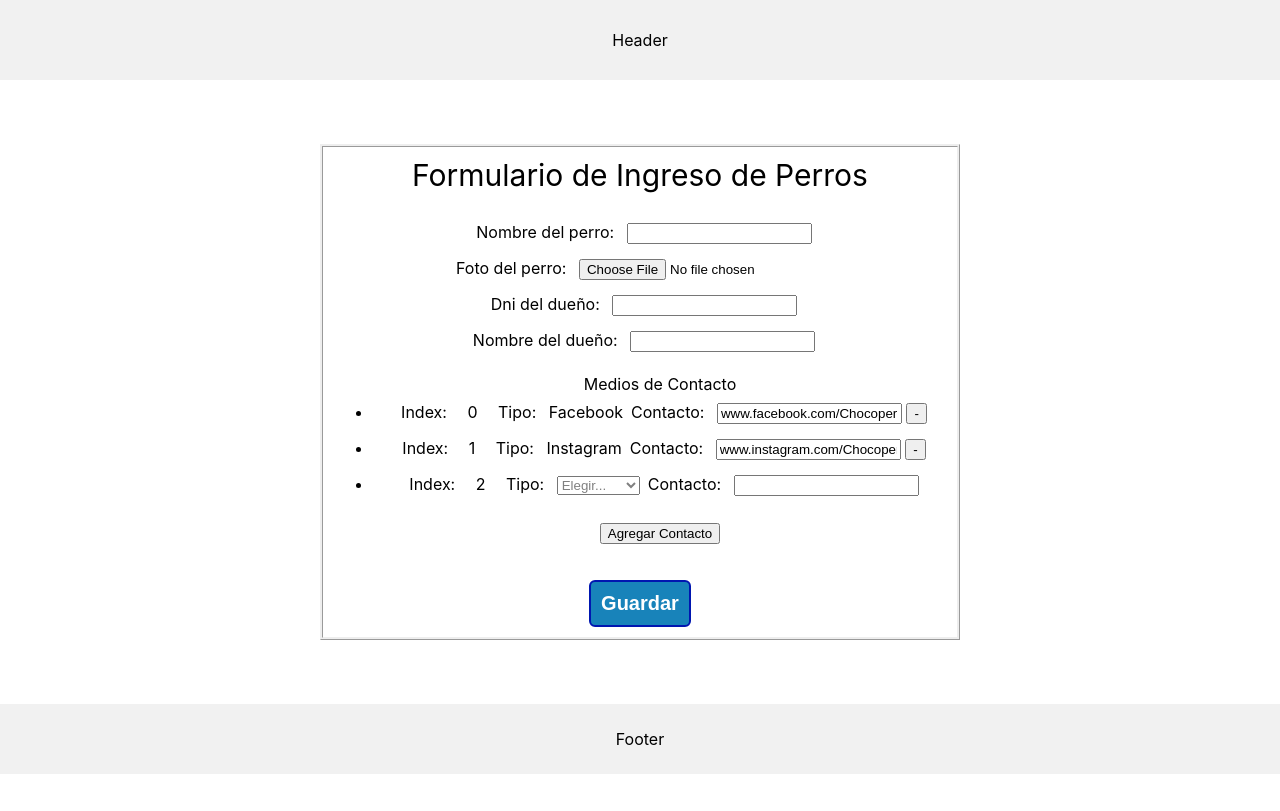
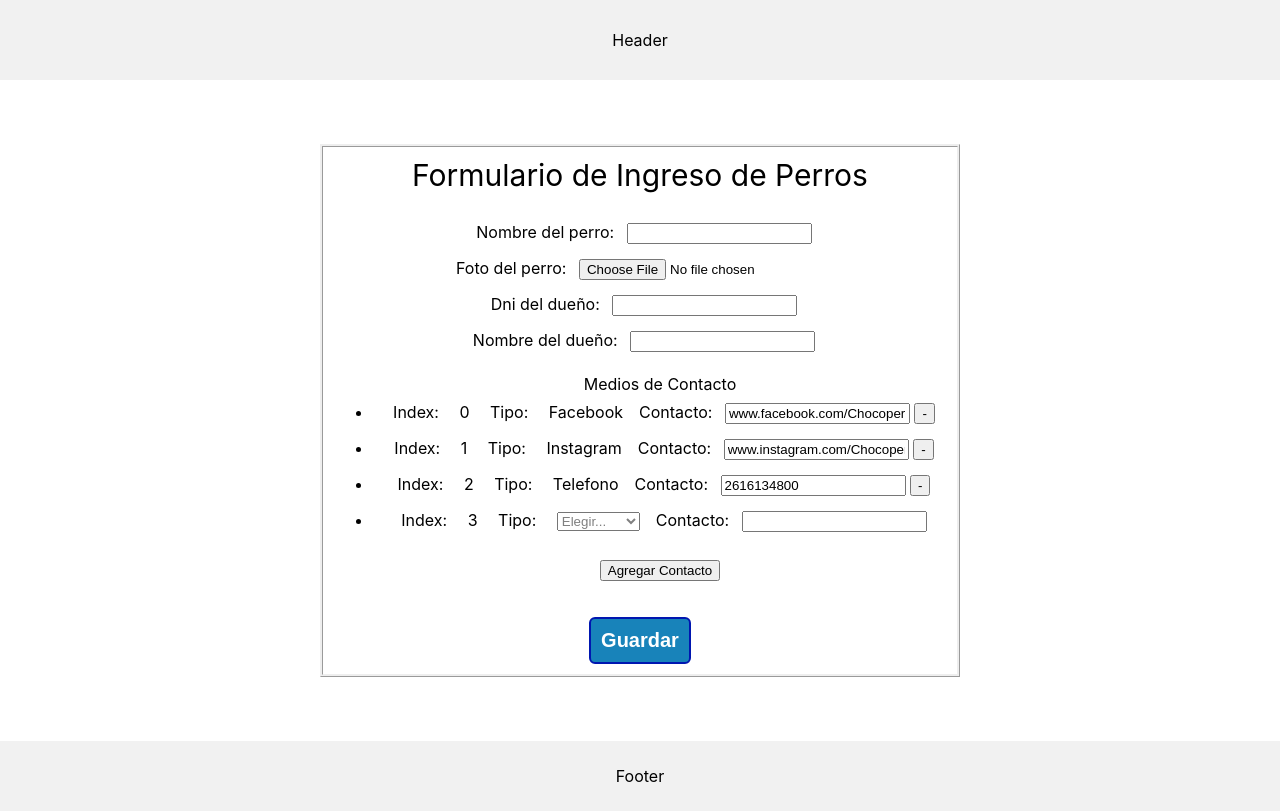
Before and after one commit to Squidev/petitami-react, a React (Create React App) app: page /dog-form in a window 1280 px wide. Both pictures are taken after a click on the button "Agregar Contacto". Built offline with nearby package versions, Linux system fonts and the light colour scheme.

Commit message:
[#171629396] Avence en los metodos del formulario de nuevos perros

```diff
--- a/src/components/ContactMedium.jsx
+++ b/src/components/ContactMedium.jsx
@@ -12,7 +12,7 @@ class ContactMedium extends Component {
           <label className="campos">Index:</label>{" "}
           <label className="campos">{contactMediumIndex}</label>{" "}
           <label className="campos">Tipo:</label>{" "}
-          <label classname="campos">{contactMediumName}</label>
+          <label className="campos">{contactMediumName}</label>
           <label className="campos">Contacto:</label>{" "}
           <input
             value={contactMediumValue}
--- a/src/components/DogForm.jsx
+++ b/src/components/DogForm.jsx
@@ -38,6 +38,11 @@ class DogForm extends Component {
           contactMediumId: 56,
           contactMediumName: "Instagram",
           contactMediumValue: "www.instagram.com/ChocoperroOwner"
+        },
+        {
+          contactMediumId: 58,
+          contactMediumName: "Telefono",
+          contactMediumValue: "2616134800"
         }
       ]
     };
@@ -60,7 +65,7 @@ class DogForm extends Component {
           <label className="campos" id="photo">
             Foto del perro:
           </label>{" "}
-          <input classname="" type="file"></input>
+          <input className="" type="file"></input>
           <br />
           <label className="campos" id="ownerId">
             Dni del dueño:
@@ -92,9 +97,9 @@ class DogForm extends Component {
                   <label className="campos">Index:</label>{" "}
                   <label className="campos">{this.state.contactMediums.indexOf(c)}</label>{" "}
                   <label className="campos">Tipo:</label>{" "}
-                  <select
+                  <select id="type"
                     required
-                    classname="campos"
+                    className="campos"
                   >
                     <option value="" disabled selected hidden>
                       Elegir...
@@ -105,13 +110,13 @@ class DogForm extends Component {
                     <option value="Telefono">Telefono</option>
                   </select>
                   <label className="campos">Contacto:</label>{" "}
-                  <input onBlur={() => this.SaveContact()}></input>{" "}
+                  <input id="value" onBlur={() => this.saveContact(this.state.contactMediums.indexOf(c))}></input>{" "}
                 </li>
               ))}
               <br/>
-            <button onClick={() => this.AddContact()}>Agregar Contacto</button>
+            <button onClick={() => this.addContact()}>Agregar Contacto</button>
           </ul>
-          <button onClick={() => this.SendFormData()} className="boton">
+          <button onClick={() => this.sendFormData()} className="boton">
             Guardar
           </button>
         </div>
@@ -121,7 +126,7 @@ class DogForm extends Component {
     );
   }
 
-  AddContact() {
+  addContact() {
     const contactMedium = {
       contactMediumId: 0,
       contactMediumName: "",
@@ -132,7 +137,11 @@ class DogForm extends Component {
     this.setState({ contactMediums: contacts });
   }
 
-  saveContact() {}
+  saveContact = (contactMediumIndex) => {
+    const contacts = [...this.state.contactMediums];
+    contacts[contactMediumIndex].contactMediumValue = "??????";
+    this.setState( {contactMediums: contacts });
+  }
 
   removeContact = contactMediumIndex => {
     const contacts = [...this.state.contactMediums];
@@ -143,7 +152,7 @@ class DogForm extends Component {
 
   CheckOwner() {}
 
-  SendFormData() {
+  sendFormData() {
     /*fetch('',{
       method:'POST',
       body: JSON.stringify(this.state)
```
